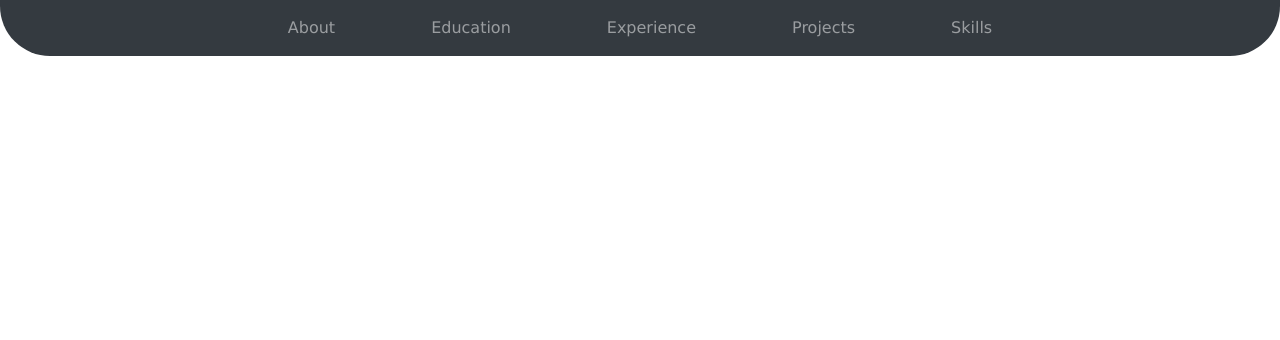
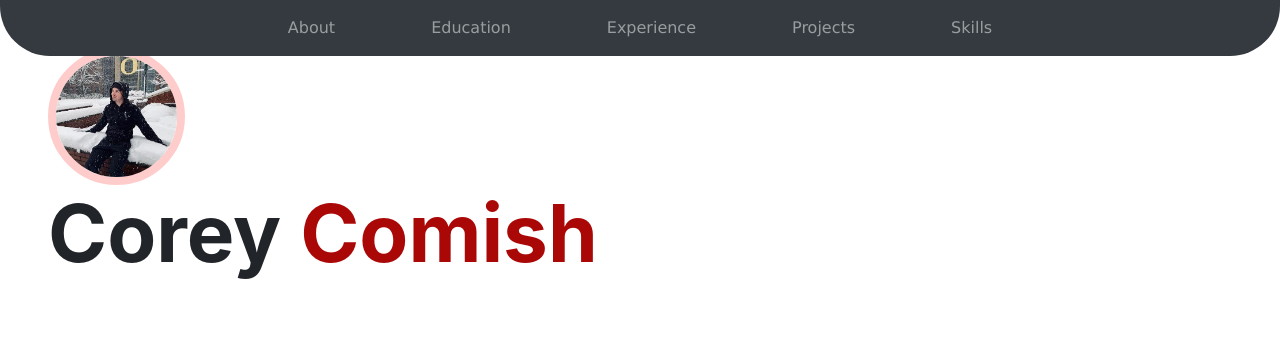
Before and after one commit to CoreyComish/coreycomish.github.io, a plain HTML site: page index.html in a window 1280 px wide. Drawn offline with nearby package versions, Linux system fonts and the light colour scheme.

Commit message:
Initial work on about section

```diff
--- a/index.html
+++ b/index.html
@@ -42,6 +42,18 @@
         </div>
       </nav>
 
+      <!-- About Section -->
+      <div class="container-fluid p-0">
+        <section class="p-3 p-lg-5 d-flex d-column" id="about">
+            <div class="my-auto">
+                <img class="img-fluid img-profile rounded-circle" width="25%" src="img/me.jpg" alt="" />
+                <h1 class="">Corey
+                <span class="text-primary">Comish</span>
+                </h1>
+            </div>
+        </section>
+      </div>
+
     <!-- Optional JavaScript -->
     <!-- jQuery first, then Popper.js, then Bootstrap JS -->
     <script src="https://code.jquery.com/jquery-3.2.1.slim.min.js" integrity="sha384-KJ3o2DKtIkvYIK3UENzmM7KCkRr/rE9/Qpg6aAZGJwFDMVNA/GpGFF93hXpG5KkN" crossorigin="anonymous"></script>
--- a/resume.css
+++ b/resume.css
@@ -1,3 +1,8 @@
+h1 {
+    font-weight: 700;
+    font-size: 5rem;
+}
+
 .navbar {
     border-bottom-left-radius: 50px;
     border-bottom-right-radius: 50px;
@@ -7,3 +12,13 @@
     font-family: "Verdana", sans-serif;
     font-size: 1rem;
 }
+
+.text-primary {
+    color: #aa0707 !important;
+}
+
+.img-profile {
+    max-width: 10rem;
+    max-height: 10rem;
+    border: 0.5rem solid rgba(255, 0, 0, 0.2);
+}
```
